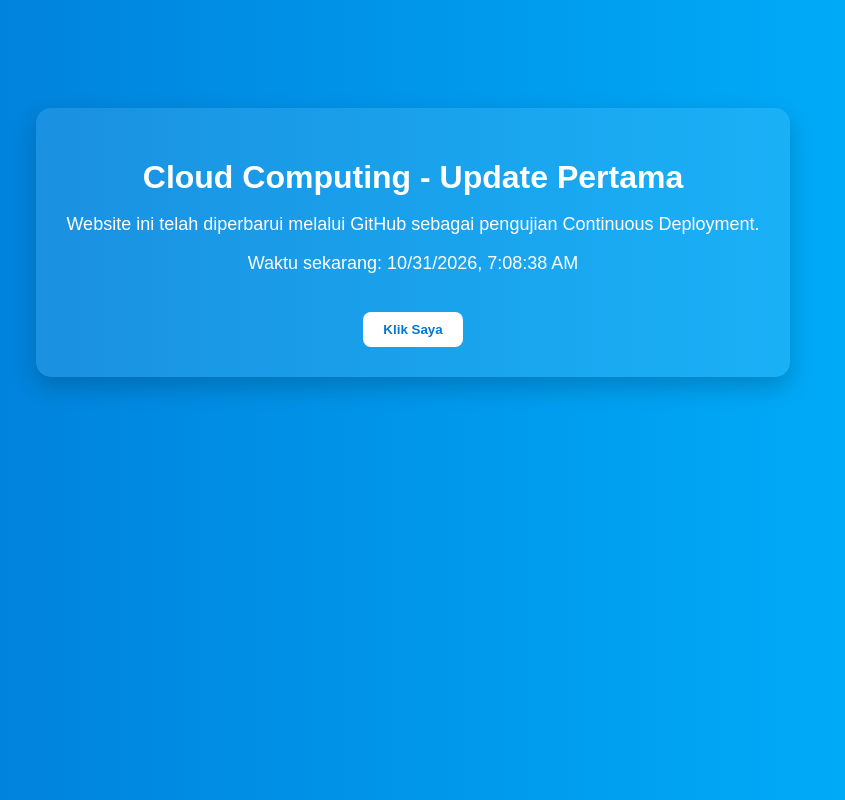
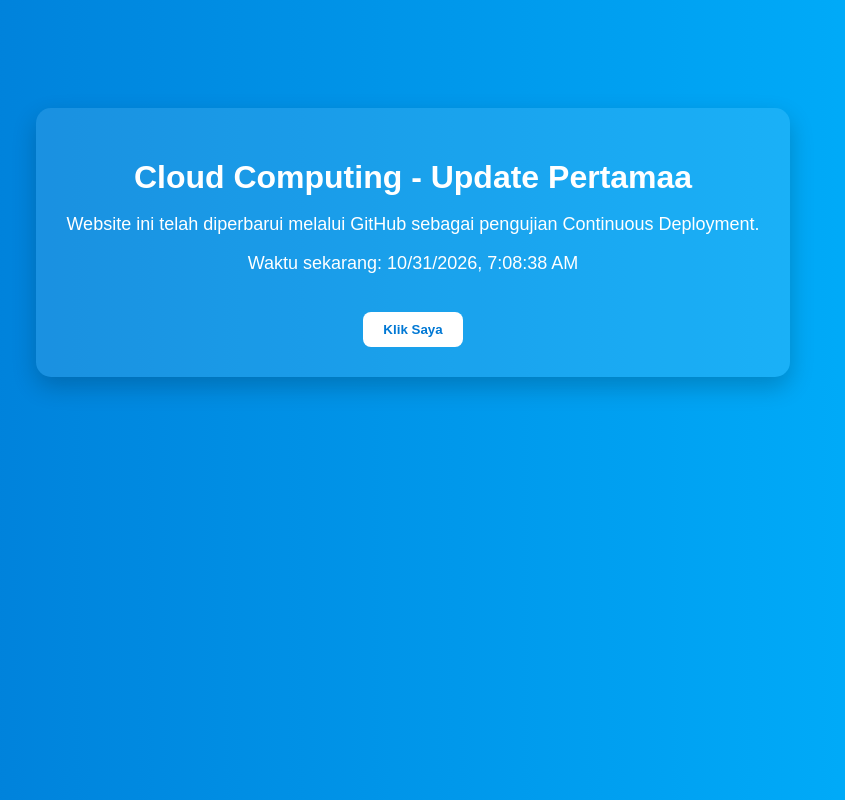
Before and after one commit to DeswitaFitriyaniAtmadja/praktikum1_cloudcomputing, a plain HTML site: page index.html in a window 1280 px wide. Shown: the whole page, without its empty margins (227-1072 px from the left). Drawn offline with Linux system fonts and the light colour scheme.

Commit message:
Update judul website untuk pengujian deployment.

```diff
--- a/index.html
+++ b/index.html
@@ -42,7 +42,7 @@
 </head>
 <body>
     <div class="card">
-        <h1>Cloud Computing - Update Pertama</h1>
+        <h1>Cloud Computing - Update Pertamaa</h1>
         <p>Website ini telah diperbarui melalui GitHub sebagai pengujian Continuous Deployment.</p>
         <p id="time"></p>
         <button class="btn" onclick="showMessage()">Klik Saya</button>
```
